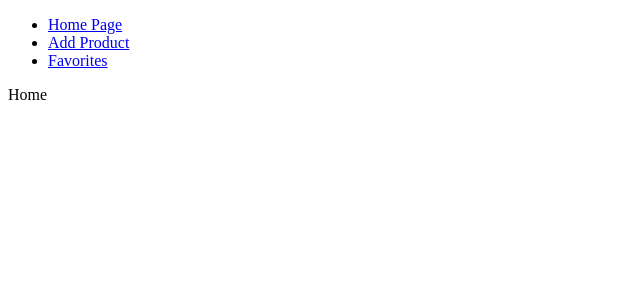
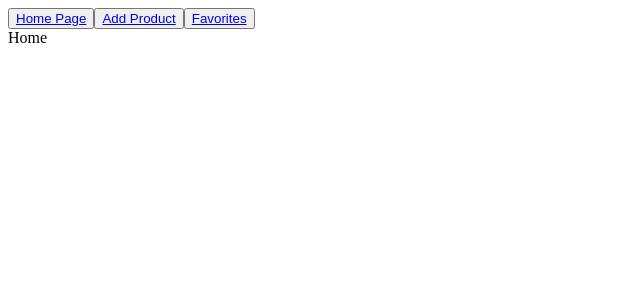
Before and after one commit to leekinming1008/react-product-management-system, a React (Vite) app: page / in a window 1280 px wide. Shown: the top 300 px of the page, without its empty margins (0-640 px from the left). Built offline with nearby package versions, Linux system fonts and the light colour scheme.

Commit message:
Update the nav bar to use @chakra-ui/tabs

```diff
--- a/package.json
+++ b/package.json
@@ -10,6 +10,7 @@
     "preview": "vite preview"
   },
   "dependencies": {
+    "@chakra-ui/tabs": "^3.0.0",
     "formik": "^2.4.5",
     "react": "^18.2.0",
     "react-dom": "^18.2.0",
--- a/src/components/Navbar.tsx
+++ b/src/components/Navbar.tsx
@@ -1,19 +1,20 @@
 import { Link } from "react-router-dom";
+import { Tab, TabList } from "@chakra-ui/tabs";
 
 const Navbar = () => {
   return (
     <>
-      <ul>
-        <li>
+      <TabList>
+        <Tab>
           <Link to={"/"}>Home Page</Link>
-        </li>
-        <li>
+        </Tab>
+        <Tab>
           <Link to={"/addProduct"}>Add Product</Link>
-        </li>
-        <li>
+        </Tab>
+        <Tab>
           <Link to={"/favorites"}>Favorites</Link>
-        </li>
-      </ul>
+        </Tab>
+      </TabList>
     </>
   );
 };
--- a/src/pages/Layout.tsx
+++ b/src/pages/Layout.tsx
@@ -1,11 +1,16 @@
 import { Outlet } from "react-router-dom";
 import Navbar from "../components/Navbar";
+import { TabPanels, Tabs } from "@chakra-ui/tabs";
 
 const Layout = () => {
   return (
     <>
-      <Navbar />
-      <Outlet />
+      <Tabs isFitted variant="enclosed">
+        <Navbar />
+        <TabPanels>
+          <Outlet />
+        </TabPanels>
+      </Tabs>
     </>
   );
 };
```
Also changed, not shown: 1 other file (tests, documents, lock files or other folders).
